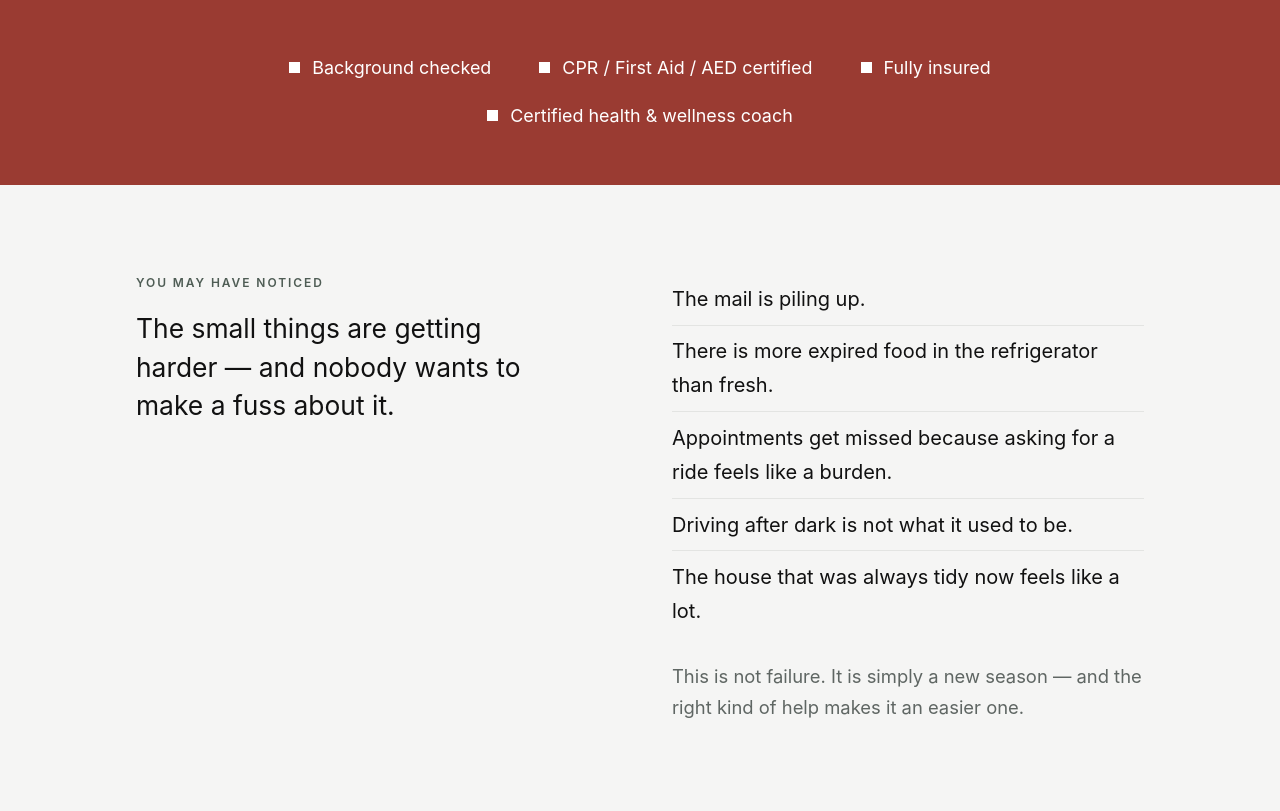
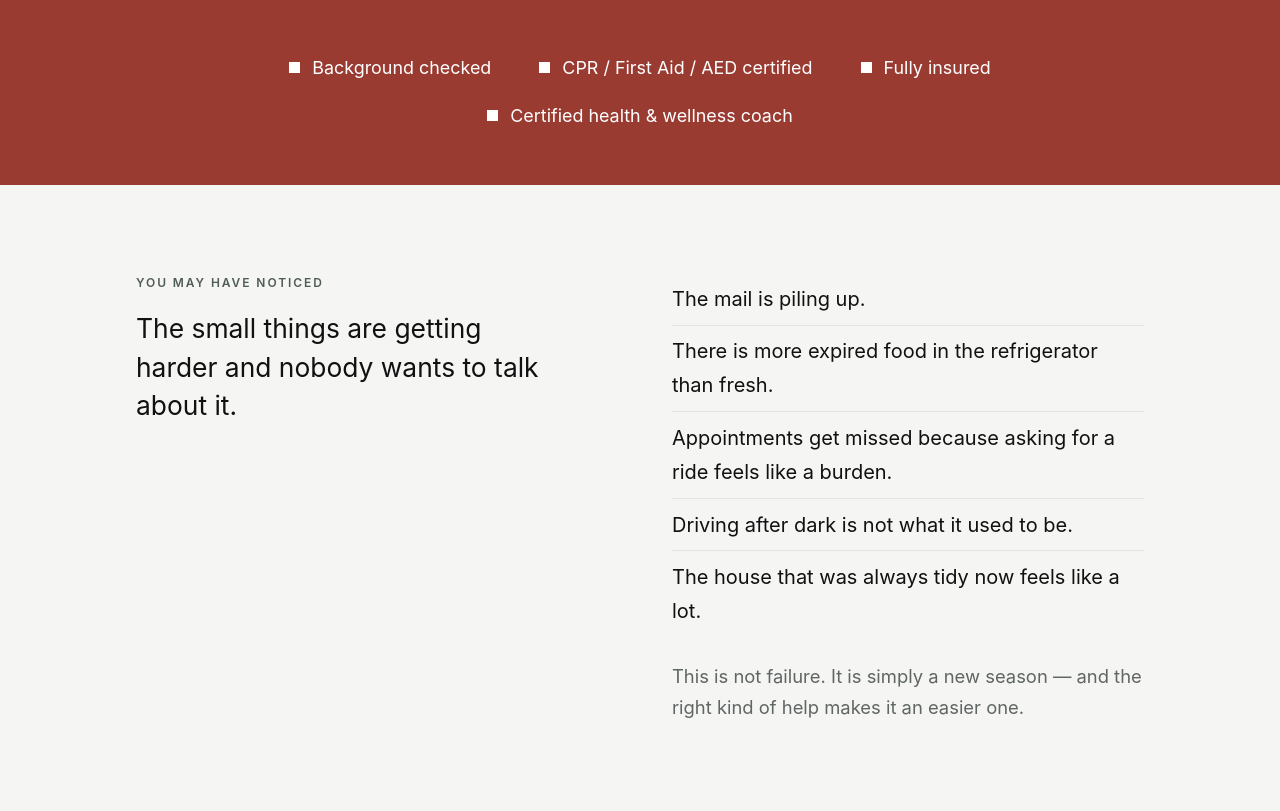
Before and after one commit to BillBrieferServer/seasons, a FastAPI app: page /preview in a window 1280 px wide. Shown: the part 937-1748 px from the top of the page. Run offline with FastAPI, Linux system fonts and the light colour scheme; parts of the project's set-up code (start-up, migrations or seed data) failed here and were passed over; some libraries are stand-ins or nearby versions.

Commit message:
Reword You may have noticed pull quote

```diff
--- a/app/templates/public/home.html
+++ b/app/templates/public/home.html
@@ -38,7 +38,7 @@
   <div class="wrap grid2">
     <div>
       <p class="eyebrow">You may have noticed</p>
-      <p class="pull">The small things are getting harder &mdash; and nobody wants to make a fuss about it.</p>
+      <p class="pull">The small things are getting harder and nobody wants to talk about it.</p>
     </div>
     <div>
       <ul class="plain">
```
